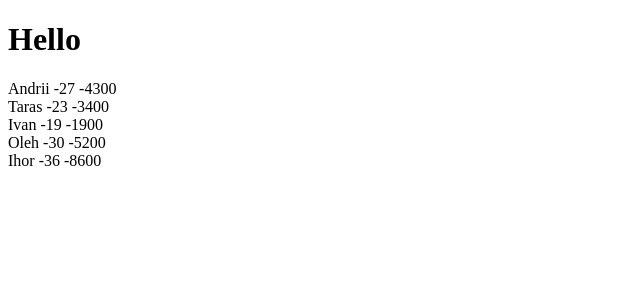
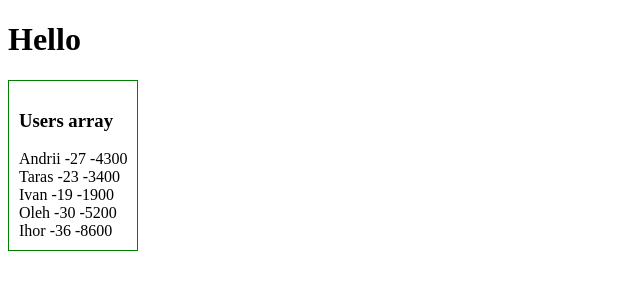
Before and after one commit to VolodymyrStyk/AngularModule, an Angular app: page / in a window 1280 px wide. Shown: the top 300 px of the page, without its empty margins (0-640 px from the left). Built offline with nearby package versions, Linux system fonts and the light colour scheme.

Commit message:
update project

```diff
--- a/src/app/components/users/users.component.css
+++ b/src/app/components/users/users.component.css
@@ -0,0 +1,5 @@
+div{
+  border: 1px solid green;
+  width: fit-content;
+  padding: 10px;
+}
--- a/src/app/components/users/users.component.html
+++ b/src/app/components/users/users.component.html
@@ -1 +1,4 @@
-<app-user *ngFor="let user of users" [user]="user"></app-user>
+<div>
+  <h3>Users array</h3>
+  <app-user class="users-data" *ngFor="let user of users" [user]="user"></app-user>
+</div>
--- a/src/app/components/users/users.component.ts
+++ b/src/app/components/users/users.component.ts
@@ -8,12 +8,13 @@ import {usersData} from "../data/userData";
   styleUrls: ['./users.component.css']
 })
 export class UsersComponent implements OnInit {
-  users: User[] = usersData;
+  users: User[];
 
   constructor() {
   }
 
   ngOnInit(): void {
+    this.users = usersData;
   }
 
 }
--- a/tsconfig.json
+++ b/tsconfig.json
@@ -2,6 +2,7 @@
 {
   "compileOnSave": false,
   "compilerOptions": {
+    "strictPropertyInitialization": false,
     "baseUrl": "./",
     "outDir": "./dist/out-tsc",
     "forceConsistentCasingInFileNames": true,
```
